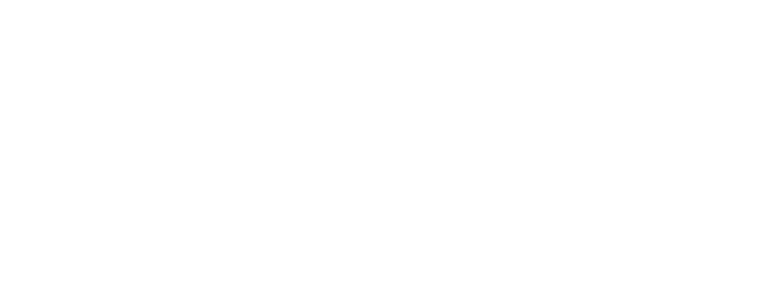
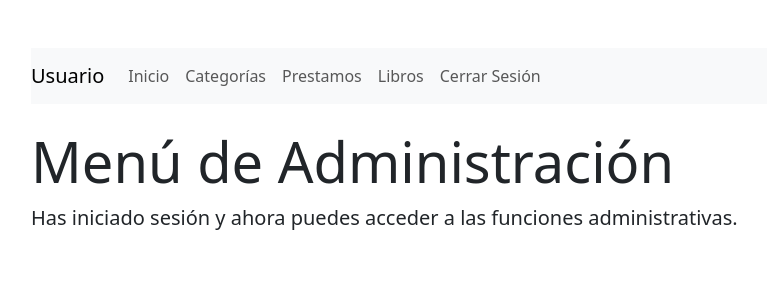
Before and after one commit to AlexZepeda19/Framework-frontend, a React (Create React App) app: page /pages/MenuUser in a window 1280 px wide. Before the commit this address had no page. Shown: the top 300 px of the page, without its empty margins (51-818 px from the left). Built offline with nearby package versions, Linux system fonts and the light colour scheme.

Commit message:
User Navbar

```diff
--- a/src/App.js
+++ b/src/App.js
@@ -3,6 +3,8 @@ import { BrowserRouter as Router, Route, Routes } from 'react-router-dom';
 import './App.css';
 import Login from './components/Login';
 import MenuAdmin from './pages/MenuAdmin';
+import MenuUser from './pages/MenuUser';
+
 import 'bootstrap/dist/css/bootstrap.min.css';
 
 function App() {
@@ -11,6 +13,8 @@ function App() {
       <Route path="/" element={<Login />} /> {/* Cargar Login al inicio */}
       <Route path="/components/login" element={<Login />} />
       <Route path="/pages/MenuAdmin" element={<MenuAdmin />} />
+      <Route path="/pages/MenuUser" element={<MenuUser/>} />
+
     </Routes>
   </Router>
   );
--- /dev/null
+++ b/src/pages/MenuUser.jsx
@@ -0,0 +1,42 @@
+import React from 'react';
+
+const MenuUser = () => {
+    return (
+        <div className="container mt-5">
+            {/* Navbar */}
+            <nav className="navbar navbar-expand-lg navbar-light bg-light mb-4">
+                <a className="navbar-brand" href="/">Usuario</a>
+                <button className="navbar-toggler" type="button" data-bs-toggle="collapse" data-bs-target="#navbarNav" aria-controls="navbarNav" aria-expanded="false" aria-label="Toggle navigation">
+                    <span className="navbar-toggler-icon"></span>
+                </button>
+                <div className="collapse navbar-collapse" id="navbarNav">
+                    <ul className="navbar-nav">
+                        <li className="nav-item">
+                            <a className="nav-link" href="/Home">Inicio</a>
+                        </li>
+                        <li className="nav-item">
+                            <a className="nav-link" href="/Categorias">Categorías</a>
+                        </li>
+                        <li className="nav-item">
+                            <a className="nav-link" href="/Usuarios">Prestamos</a>
+                        </li>
+                        <li className="nav-item">
+                            <a className="nav-link" href="/Roles">Libros</a>
+                        </li>
+                        <li className="nav-item">
+                            <a className="nav-link" href="/Logout">Cerrar Sesión</a>
+                        </li>
+                    </ul>
+                </div>
+            </nav>
+
+            {/* Jumbotron */}
+            <div className="jumbotron">
+                <h1 className="display-4">Menú de Administración</h1>
+                <p className="lead">Has iniciado sesión y ahora puedes acceder a las funciones administrativas.</p>
+            </div>
+        </div>
+    );
+};
+
+export default MenuUser;
```
